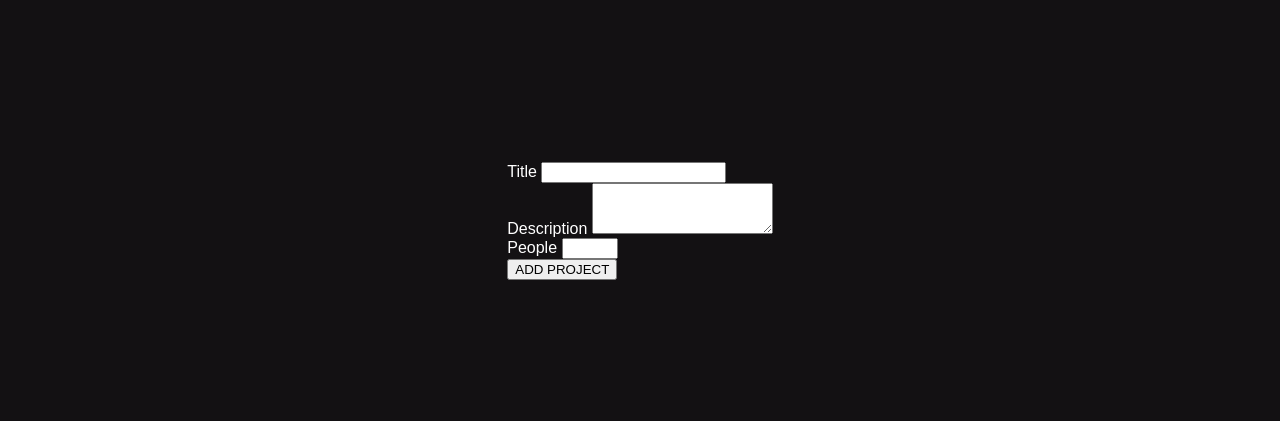
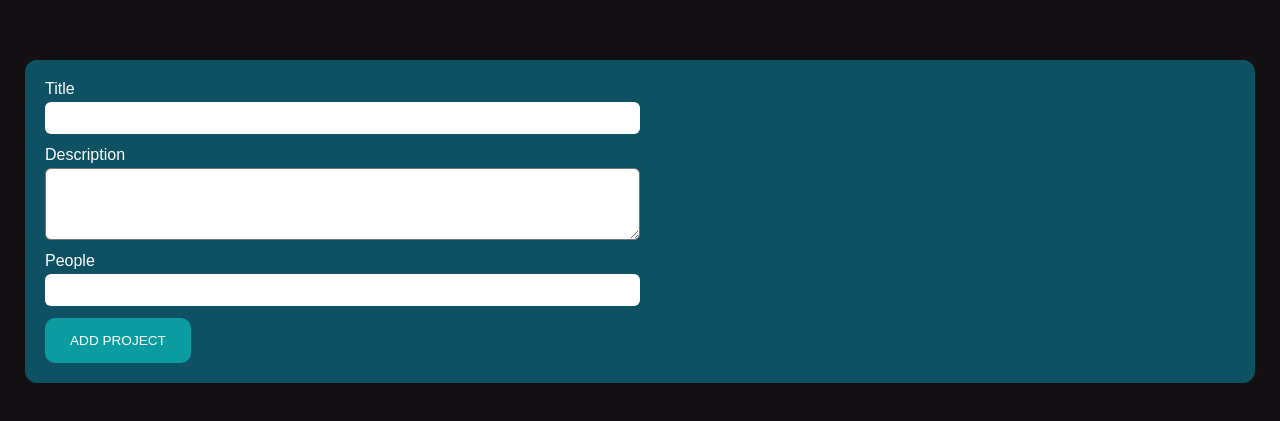
Before and after one commit to Marat-Akhalov/drag-n-drop-tasks, a website built with webpack: page public/index.html in a window 1280 px wide. Shown: the part 179-600 px from the top of the page. Built offline with nearby package versions, Linux system fonts and the light colour scheme.

Commit message:
feat: add styles for project input component

```diff
--- a/public/index.html
+++ b/public/index.html
@@ -22,7 +22,7 @@
         <textarea
           id="description"
           rows="3"
-          class="project-form__input"></textarea>
+          class="project-form__textarea"></textarea>
       </div>
       <div class="project-form__control">
         <label for="people" class="project-form__label">People</label>
@@ -34,7 +34,7 @@
           max="10"
           class="project-form__input" />
       </div>
-      <button type="submit">ADD PROJECT</button>
+      <button type="submit" class="project-form__btn btn-reset">ADD PROJECT</button>
     </form>
   </template>
   <template id="single-project">
--- a/src/assets/scss/base/_base.scss
+++ b/src/assets/scss/base/_base.scss
@@ -51,12 +51,12 @@ html {
   min-height: 100vh;
 }
 
-.container {
+#app {
   display: flex;
   flex-direction: column;
   align-items: center;
   gap: 24px;
-  margin: 0 auto;
   padding: 20px var(--container-offset);
   max-width: var(--container-width);
+  width: 100%;
 }
--- a/src/assets/scss/components/_index.scss
+++ b/src/assets/scss/components/_index.scss
@@ -0,0 +1 @@
+@forward './project-form';
--- /dev/null
+++ b/src/assets/scss/components/_project-form.scss
@@ -0,0 +1,85 @@
+.project-form {
+  display: flex;
+  flex-direction: column;
+  gap: 12px;
+  border-radius: 12px;
+  padding: 20px;
+  width: 100%;
+  background-color: var(--clr-primary-dark);
+
+  &__control {
+    display: flex;
+    flex-direction: column;
+    align-items: start;
+    gap: 4px;
+    width: 50%;
+  }
+
+  &__label {
+    font-size: 1rem;
+    color: #fff;
+  }
+
+  &__input {
+    border: none;
+    border-radius: 6px;
+    padding: 0 12px;
+    width: 100%;
+    min-height: 32px;
+    outline: 2px solid transparent;
+    font-size: 0.85rem;
+
+    transition: outline-color 0.2s ease-in-out;
+
+    &:hover {
+      outline-color: #418aff;
+    }
+
+    &:focus-visible {
+      outline-color: #418aff;
+    }
+  }
+
+  &__textarea {
+    border-radius: 6px;
+    padding: 8px 12px;
+    width: 100%;
+    font-size: 1rem;
+    outline: none;
+    outline: 2px solid transparent;
+    transition: outline-color 0.2s ease-in-out;
+
+    &:hover {
+      outline-color: #418aff;
+    }
+
+    &:focus-visible {
+      outline-color: #418aff;
+    }
+  }
+
+  &__btn {
+    border-radius: 10px;
+    padding: 15px 25px;
+    align-self: flex-start;
+    font-size: 0.85rem;
+    color: #fff;
+    cursor: pointer;
+    background-color: var(--clr-primary);
+    outline: none;
+
+    transition: background-color 0.2s ease;
+
+    &:hover {
+      background-color: var(--clr-primary-light);
+    }
+
+    &:focus-visible {
+      background-color: var(--clr-primary-light);
+    }
+
+    &:active {
+      background-color: var(--clr-primary);
+    }
+  }
+}
--- a/src/assets/scss/main.scss
+++ b/src/assets/scss/main.scss
@@ -1,2 +1,3 @@
 @use './abstract';
 @use './base';
+@use './components';
```
